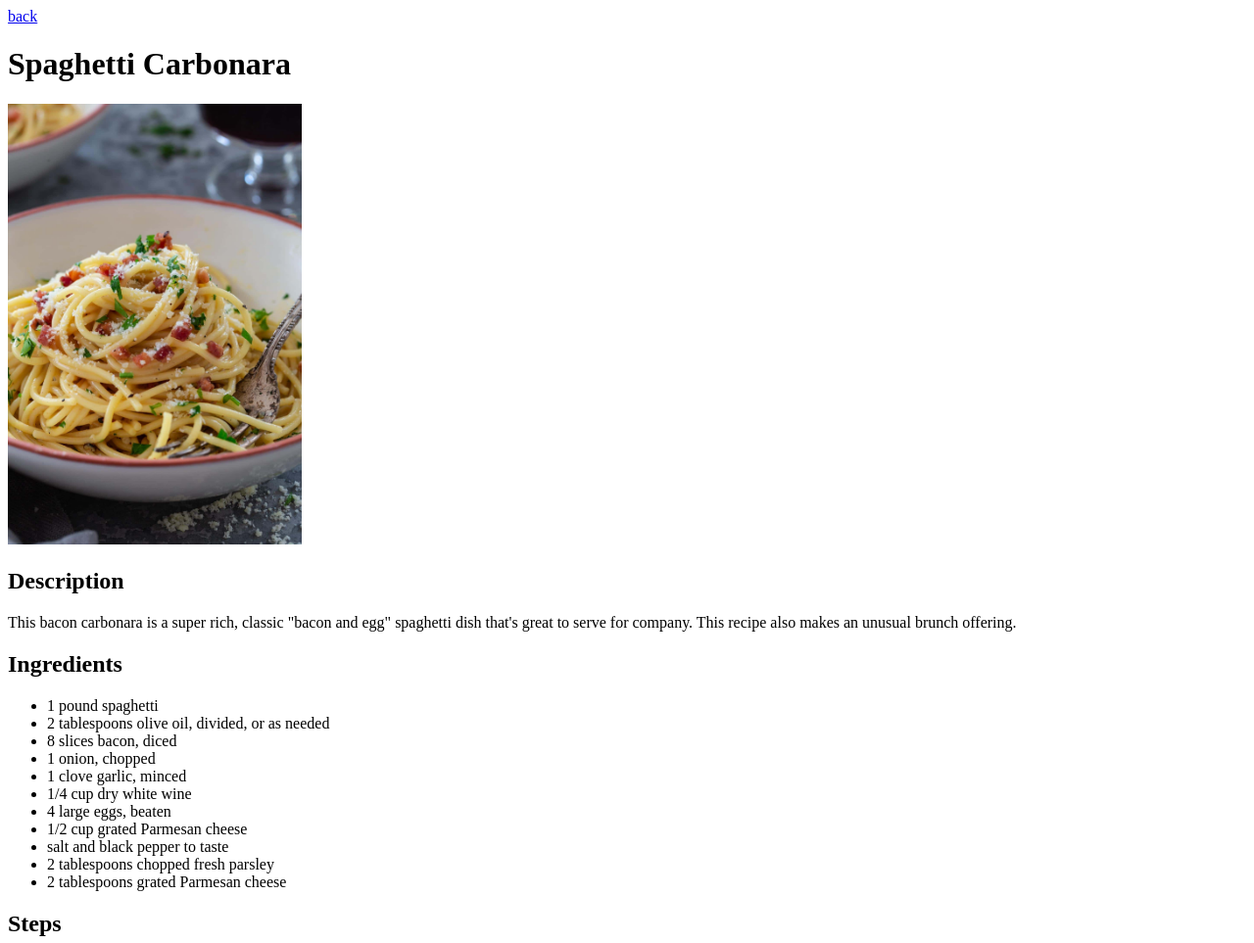
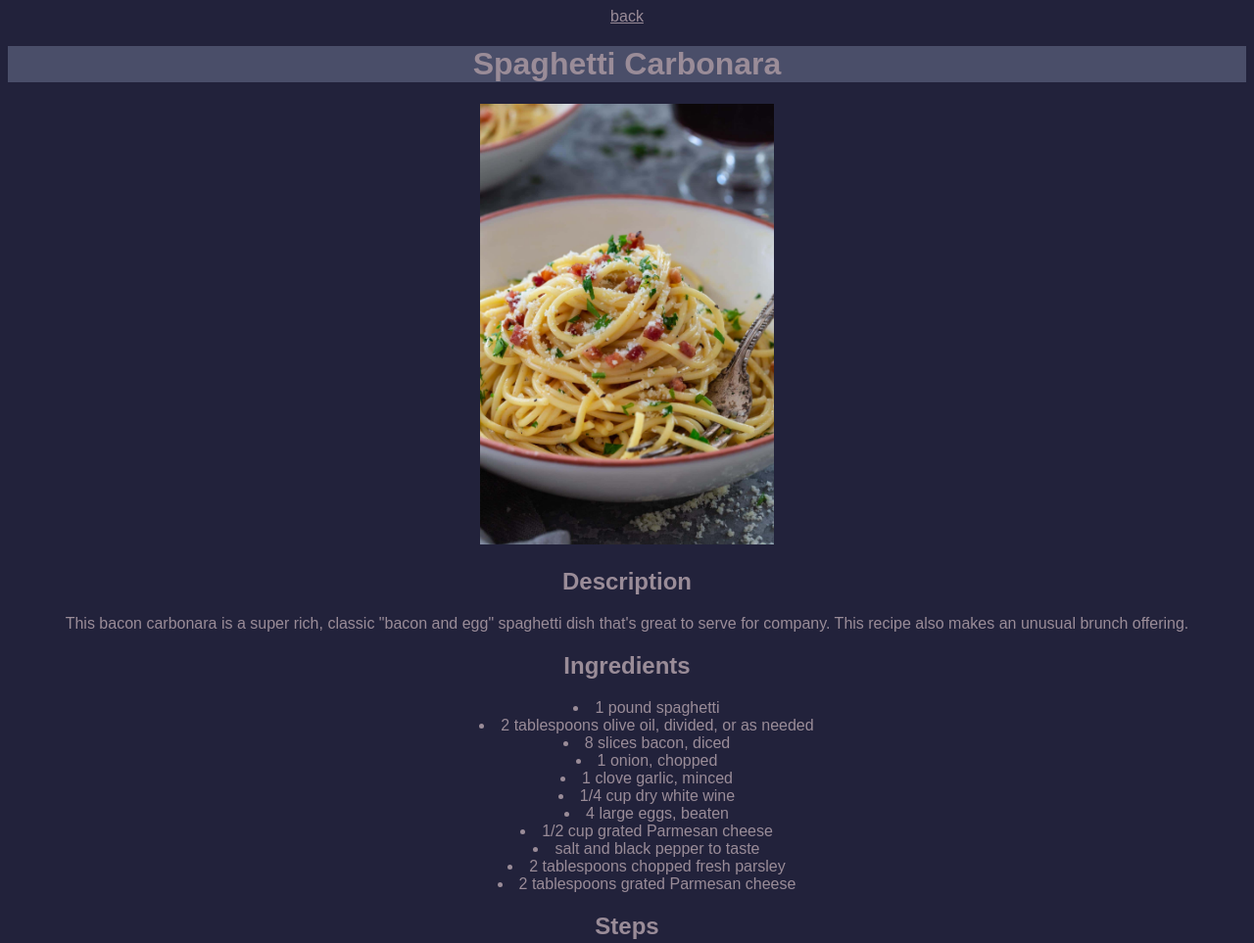
Before and after one commit to donnaven/odin-recipes, a plain HTML site: page recipes/Spaghetti.html in a window 1280 px wide. Shown: the top 963 px of the page at 98% size. Drawn offline with Linux system fonts and the light colour scheme.

Commit message:
Style site with CSS

```diff
--- a/recipes/Spaghetti.html
+++ b/recipes/Spaghetti.html
@@ -2,6 +2,7 @@
 <html lang="en">
 
 <head>
+    <link rel="stylesheet" href="../styles.css">
     <meta charset="UTF-8">
     <meta http-equiv="X-UA-Compatible" content="IE=edge">
     <meta name="viewport" content="width=device-width, initial-scale=1.0">
--- /dev/null
+++ b/styles.css
@@ -0,0 +1,18 @@
+body {
+    font-family: Arial, Helvetica, sans-serif;
+    background-color: #22223b;
+    color: #9a8c98;
+    text-align: center;
+}
+h1 {
+    background-color: #4a4e69;
+}
+
+a {
+    color: #9a8c98;
+}
+
+ul, ol {
+    text-align: center;
+    list-style-position: inside;
+}
```
Also changed, not shown: index.html (+1 -0 lines), recipes/chickensoup.html (+1 -0 lines), recipes/fries.html (+1 -0 lines).
